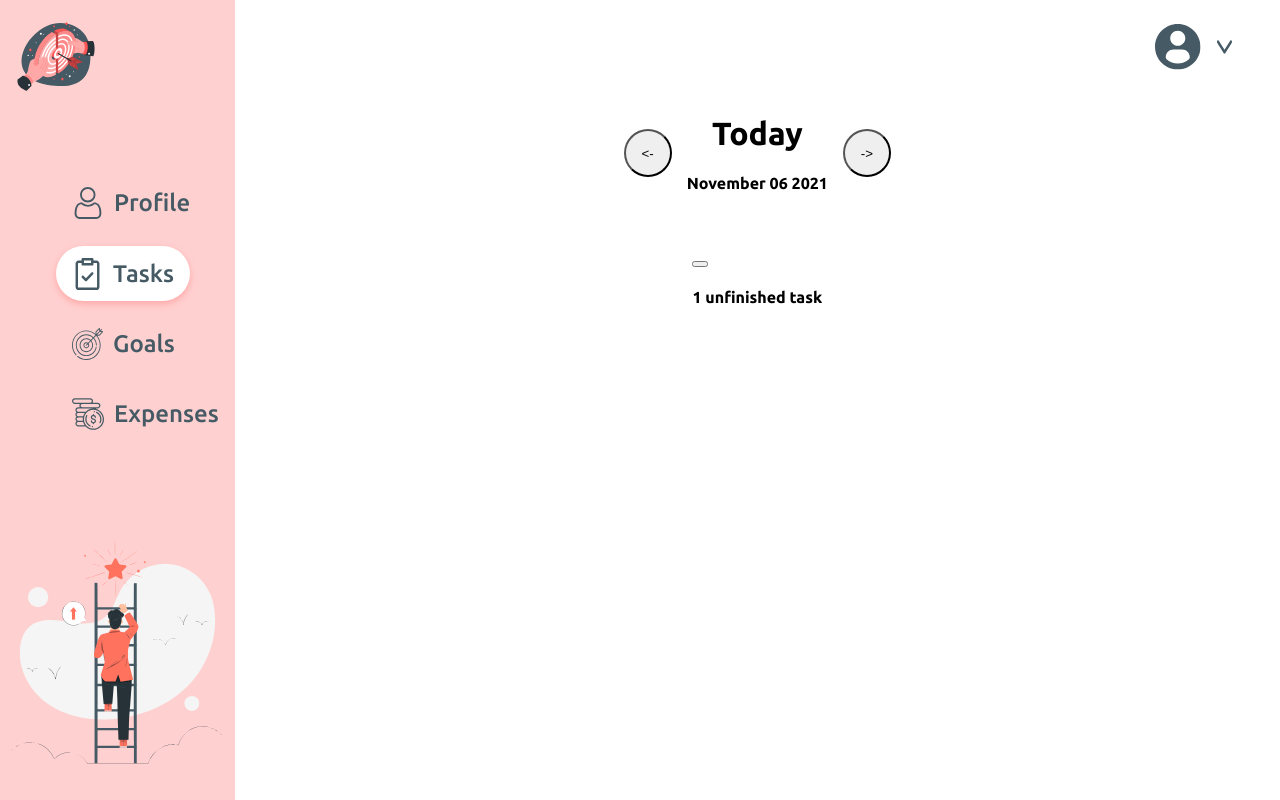
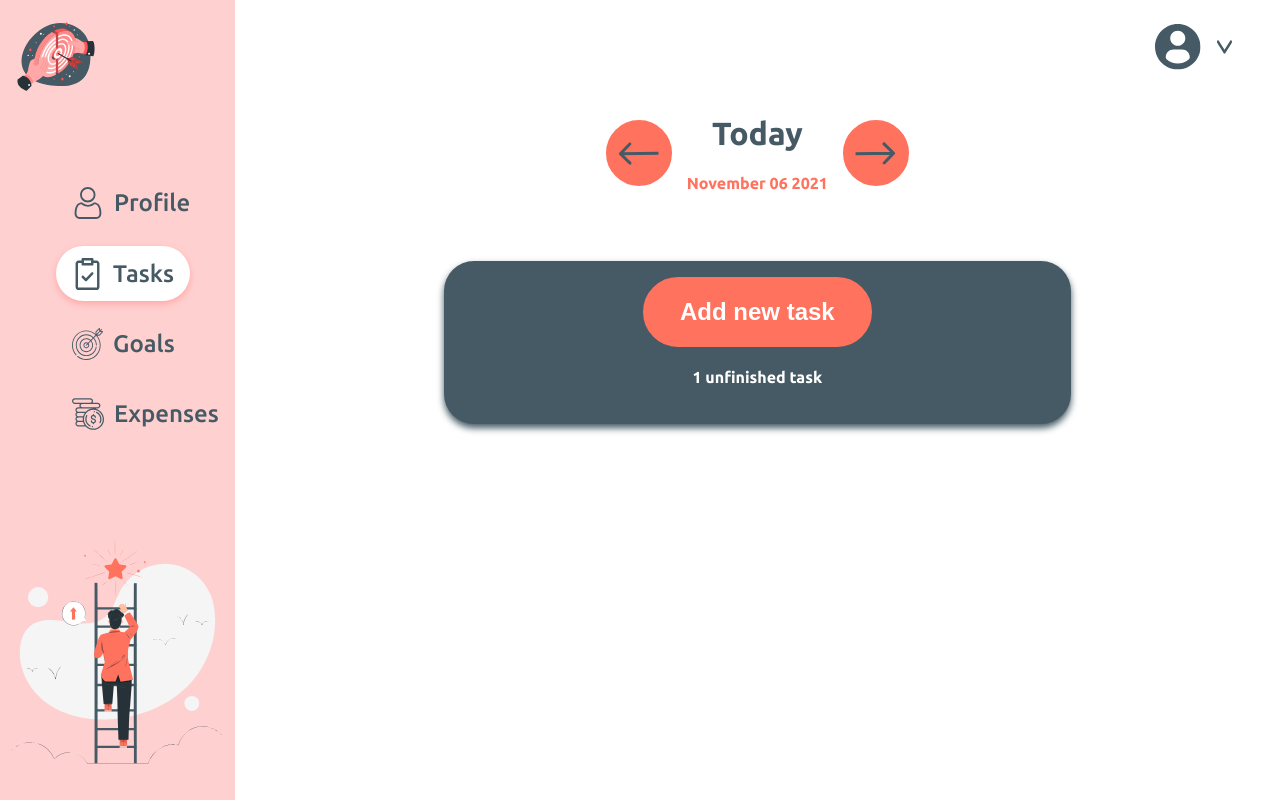
Before and after one commit to kacperzemla/YourTask, a Django app: page /tasks in a window 1280 px wide. Run offline with Django 3.2, Linux system fonts and the light colour scheme.

Commit message:
tasks template is done

```diff
--- a/Tasks/static/Tasks/tasks.css
+++ b/Tasks/static/Tasks/tasks.css
@@ -18,9 +18,23 @@
 
 .tasks__button{
     border-radius: 50%;
-    height: 48px;
-    width: 48px;
+    height: 66px;
+    width: 66px;
+    border: none;
+    color: #666666;
+    background-color: #FF725E;
+    border: 5px solid #FF725E;
 }
+
+.tasks__button:hover{
+    background-color: #fff;
+    cursor: pointer;
+}
+
+.tasks__button:hover img{
+    filter: invert(59%) sepia(60%) saturate(2003%) hue-rotate(321deg) brightness(99%) contrast(103%);
+}
+
 
 .tasks__day-wrapper{
     display: flex;
@@ -31,4 +45,41 @@
 
 .tasks__header{
     margin-bottom: 0;
+    color: #455A64;
 }
+
+.tasks__date{
+    color: #FF725E;
+}
+
+
+.tasks__add{
+    border-radius: 40px;
+    color: white;
+    padding: 1rem 2rem;
+    background-color: #FF725E;
+    border: none;
+    font-weight: 700;
+    font-size: 1.5rem;
+    border: 5px solid #FF725E;
+}
+
+.tasks__add:hover{
+    cursor: pointer;
+    background-color: #FFF;
+    color: #FF725E;
+}
+
+
+.tasks__list{
+    display: flex;
+    flex-direction: column;
+    justify-content: center;
+    align-items: center;
+    color: white;
+    background-color: #455A64;
+    box-shadow: 0 4px 7px 0 #455A64;
+    padding: 1rem 3rem;
+    border-radius: 30px;
+    width: 60%;
+}
--- a/Tasks/templates/Tasks/tasks.html
+++ b/Tasks/templates/Tasks/tasks.html
@@ -6,15 +6,15 @@
 <div class="tasks">
     <div class="tasks__day">
         <button class="tasks__button tasks__button-left">
-            <-</button>
+            <img src="{% static 'Tasks/images/arrowleft.svg' %}"></button>
                 <div class="tasks__day-wrapper">
                     <h1 class="tasks__header">Today</h1>
                     <h4 class="tasks__date">November 06 2021</h4>
                 </div>
-                <button class="tasks__button tasks__button-right">-></button>
+                <button class="tasks__button tasks__button-right"><img src="{% static 'Tasks/images/arrowright.svg' %}"></button>
     </div>
     <div class="tasks__list">
-        <button class="tasks__add"></button>
+        <button class="tasks__add">Add new task</button>
         <h4>1 unfinished task</h4>
     </div>
 </div>
```
Also changed, not shown: Tasks/static/Tasks/images/arrowleft.svg (added), Tasks/static/Tasks/images/arrowright.svg (added).
